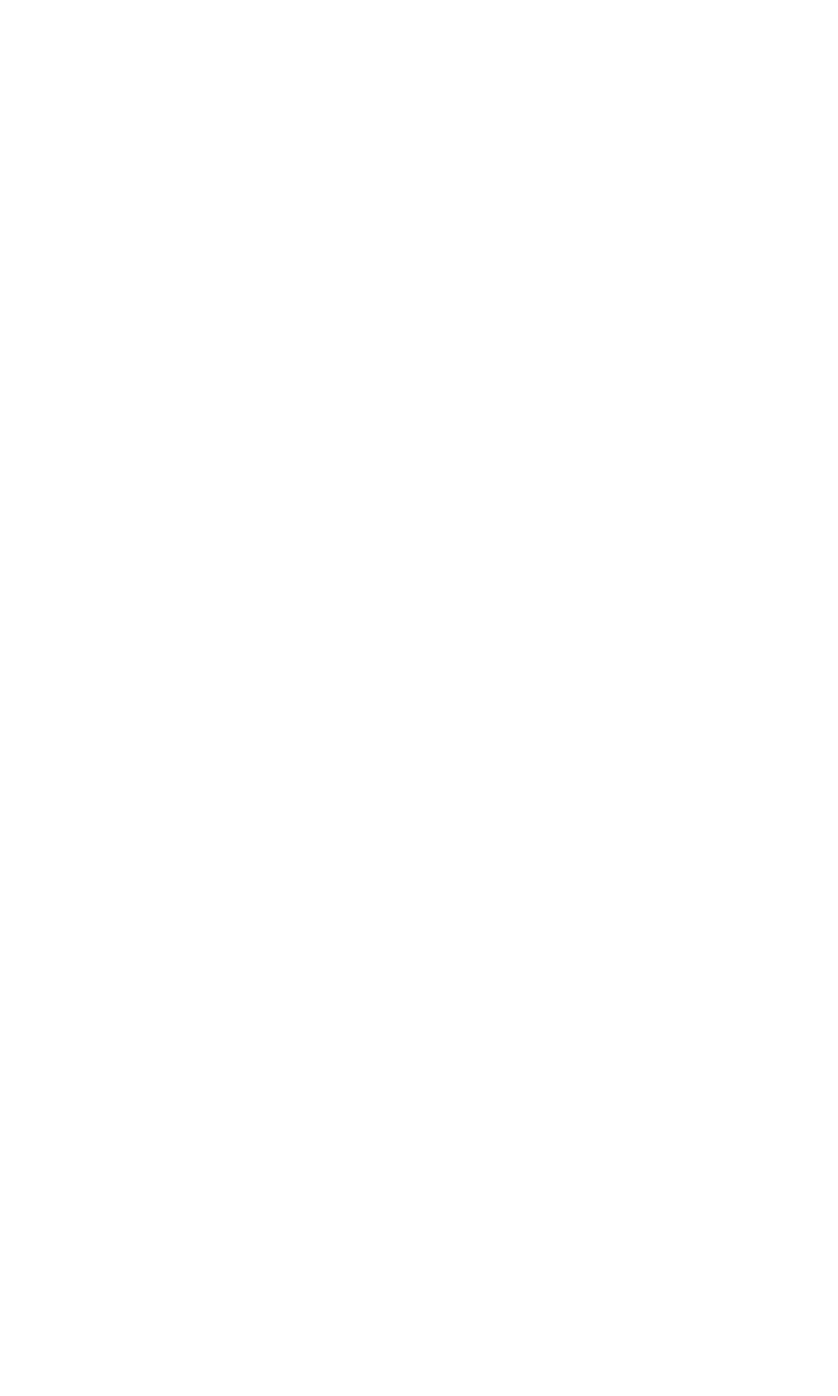
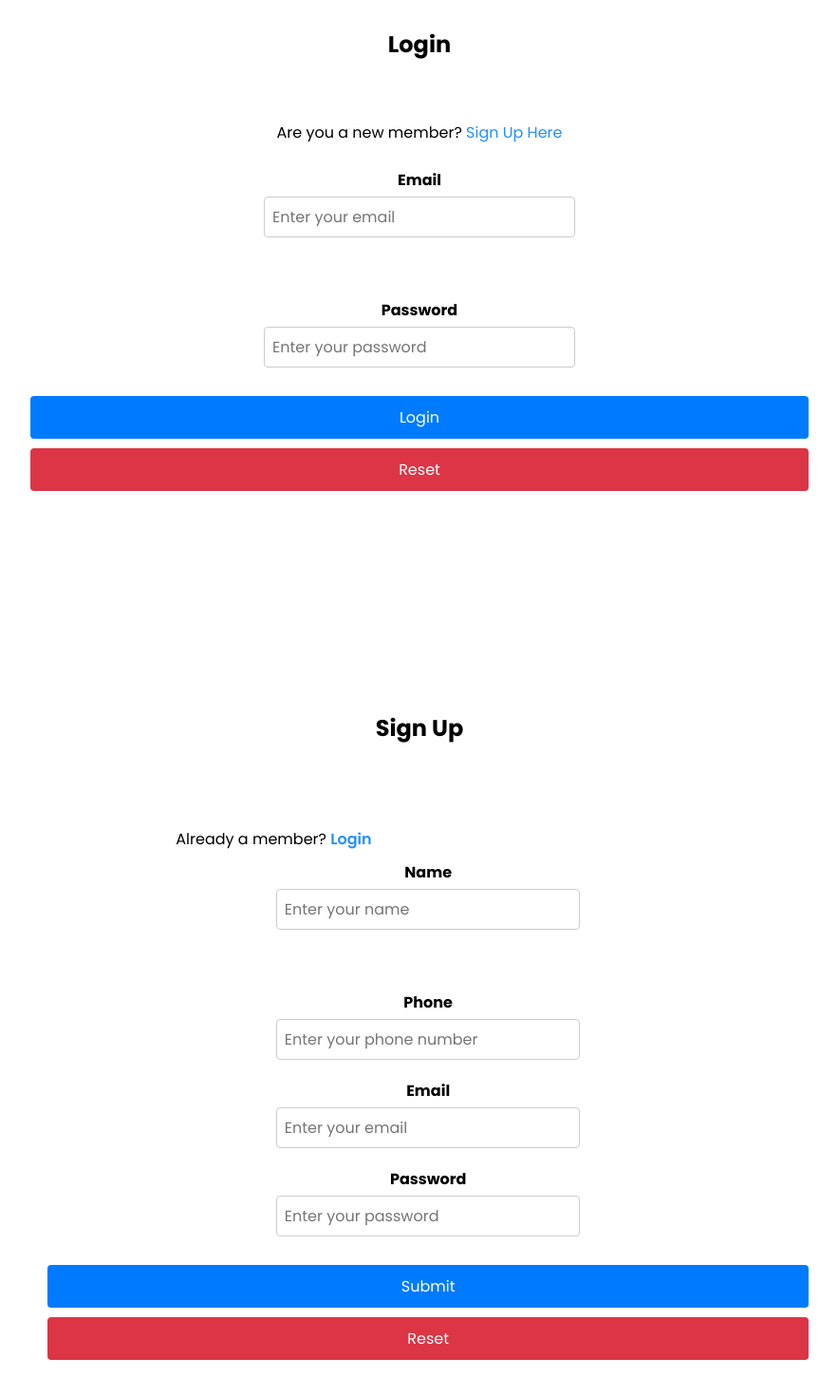
Before and after one commit to Shane54D/test_med_app_theia-, a React (Create React App) app: page / in a window 1280 px wide. Shown: the part 794-2264 px from the top of the page at 95% size, without its empty margins (198-1081 px from the left). Before the commit the page ends 800 px from the top, so only its background shows below. Built offline with nearby package versions, Linux system fonts and the light colour scheme.

Commit message:
signup and login progres

```diff
--- a/src/components/Landing_Page/LandingPage.jsx
+++ b/src/components/Landing_Page/LandingPage.jsx
@@ -1,5 +1,7 @@
 import React from 'react'
 import './LandingPage.css'
+import Login from '../Login/Login'
+import SignUp from '../Sign_Up/Sign_Up'
 
 export default function LandingPage() {
   return (
@@ -30,7 +32,8 @@
               </a>
 
           </div>
-
+  <Login />
+  <SignUp />
         </div>
       </section>
 
--- /dev/null
+++ b/src/components/Login/Login.jsx
@@ -0,0 +1,56 @@
+import React from 'react'
+import './Login.css'
+
+export default function Login() {
+  return (
+    <div>
+
+    <div className="container">
+
+        <div className="login-grid">
+
+          <div className="login-text">
+            <h2>Login</h2>
+          </div>
+
+          <div className="login-text">
+            Are you a new member? <span><a href="../Sign_Up/Sign_Up.html" style={{color: '#2190FF'}}> Sign Up Here</a></span>
+          </div>
+          <br />
+
+          <div className="login-form">
+            <form>
+
+              <div className="form-group">
+                <label for="email">Email</label>
+                <input type="email" name="email" id="email" className="form-control" placeholder="Enter your email" aria-describedby="helpId" />
+              </div>
+
+              <div className="form-group">
+                <label for="password">Password</label>
+                <input
+                  type="password"
+                  name="password"
+                  id="password"
+                  class="form-control"
+                  placeholder="Enter your password"
+                  aria-describedby="helpId"
+                />
+              </div>
+              <div className="btn-group">
+                <button type="submit" className="btn btn-primary mb-2 mr-1 waves-effect waves-light">Login</button>
+                <button type="reset" className="btn btn-danger mb-2 waves-effect waves-light">Reset</button>
+              </div>
+              <br />
+
+              <div className="login-text">
+
+              </div>
+            </form>
+          </div>
+        </div>
+      </div>
+
+    </div>
+  )
+}
--- /dev/null
+++ b/src/components/Sign_Up/Sign_Up.jsx
@@ -0,0 +1,48 @@
+import React from 'react'
+import './Sign_Up.css'
+
+export default function SignUp() {
+  return (
+    <div>
+         <div className="container" style={{ marginTop: '5%' }}>
+          <div className="signup-grid">
+              <div className="signup-text">
+                  <h1>Sign Up</h1>
+              </div>
+              <div className="signup-text1" style={{textAlign: "left"}}>
+                  Already a member? <span><a href="../Login/Login.html" style={{color: '#2190FF'}}> Login</a></span>
+              </div>
+              <div className="signup-form">
+                  <form>
+
+                      <div className="form-group">
+                          <label for="name">Name</label>
+                          <input type="text" name="name" id="name" required class="form-control" placeholder="Enter your name" aria-describedby="helpId" />
+                      </div>
+
+                      <div className="form-group">
+                          <label for="phone">Phone</label>
+                          <input type="tel" name="phone" id="phone" required className="form-control" placeholder="Enter your phone number" aria-describedby="helpId" />
+                      </div>
+
+                      <div className="form-group">
+                          <label for="email">Email</label>
+                          <input type="email" name="email" id="email" required className="form-control" placeholder="Enter your email" aria-describedby="helpId" />
+                      </div>
+
+                      <div className="form-group">
+                          <label for="password">Password</label>
+                          <input name="password" id="password" required className="form-control" placeholder="Enter your password" aria-describedby="helpId" />
+                      </div>
+
+                      <div className="btn-group">
+                          <button type="submit" className="btn btn-primary mb-2 mr-1 waves-effect waves-light">Submit</button>
+                          <button type="reset" className="btn btn-danger mb-2 waves-effect waves-light">Reset</button>
+                      </div>
+                  </form>
+              </div>
+          </div>
+      </div>
+    </div>
+  )
+}
```
